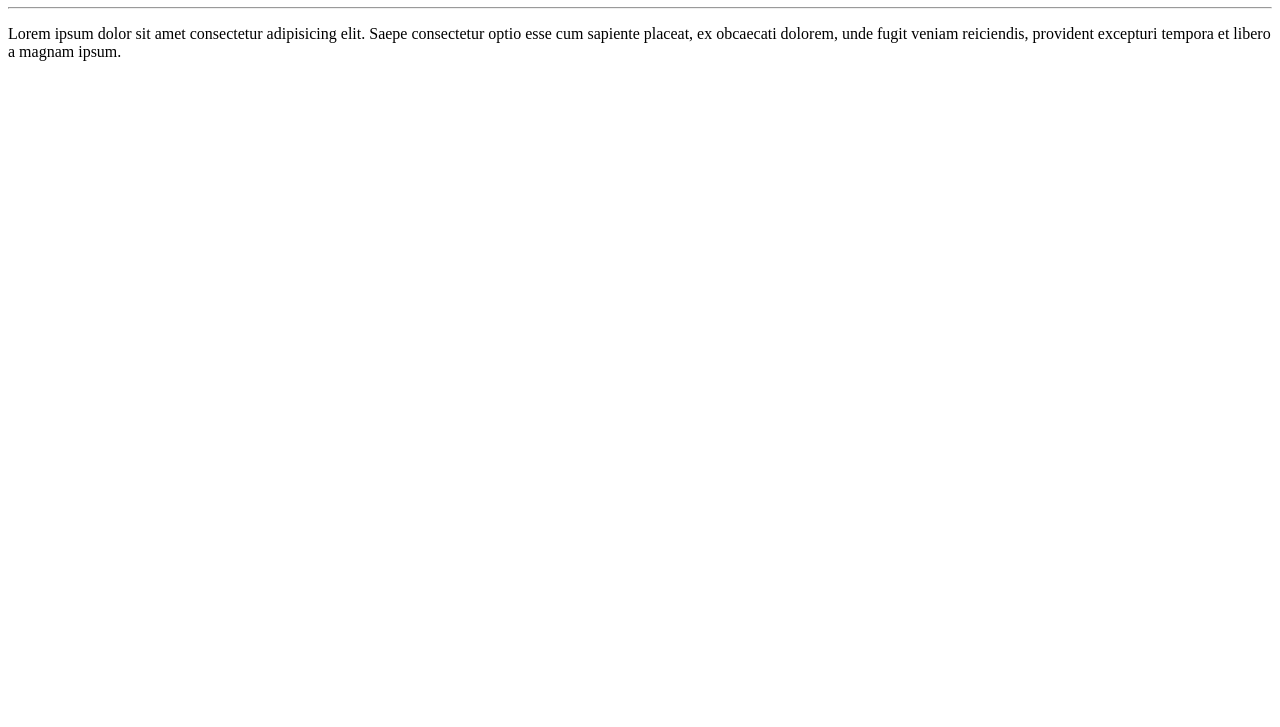
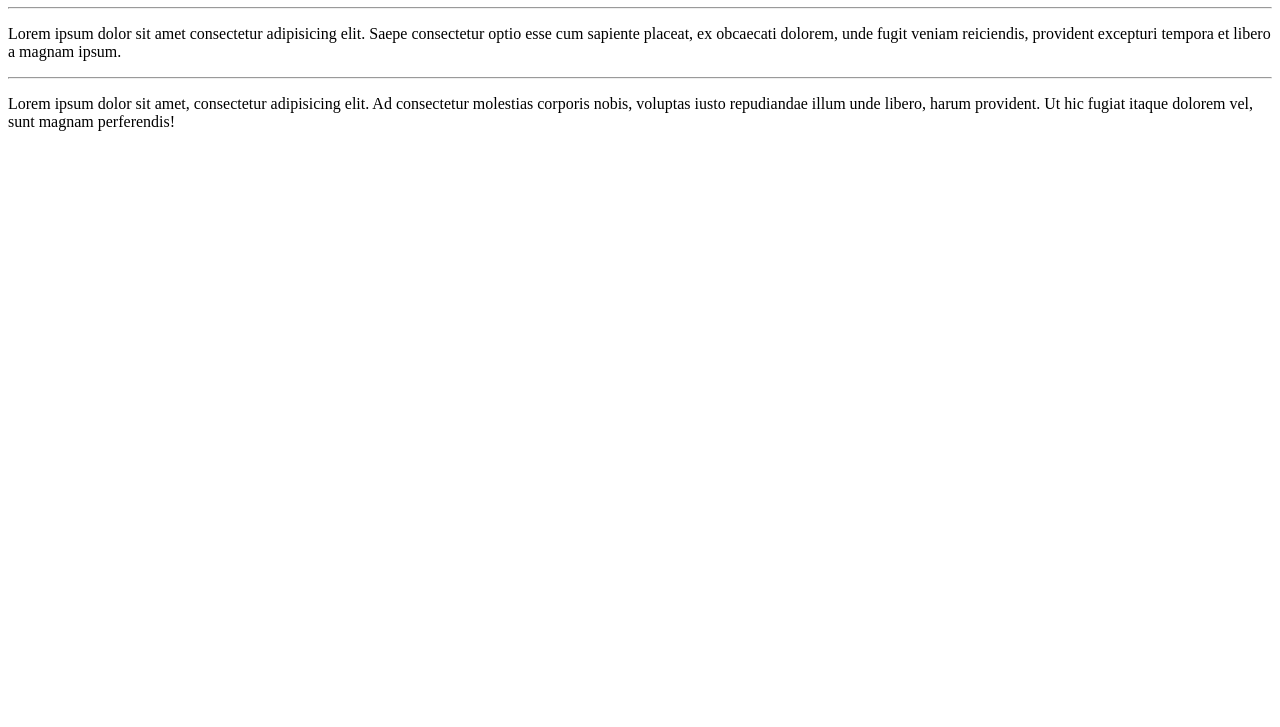
Before and after one commit to vlupato/Ola-Mundo, a plain HTML site: page site exemplo/index.html in a window 1280 px wide. Shown: the part 73-800 px from the top of the page. Drawn offline with Linux system fonts and the light colour scheme.

Commit message:
Adicionei um parárgrafo

```diff
--- a/site exemplo/index.html
+++ b/site exemplo/index.html
@@ -10,6 +10,8 @@
     <h1> Olá Mundo</h1>
     <hr>
     <p>Lorem ipsum dolor sit amet consectetur adipisicing elit. Saepe consectetur optio esse cum sapiente placeat, ex obcaecati dolorem, unde fugit veniam reiciendis, provident excepturi tempora et libero a magnam ipsum.</p>
+    <hr>
+    <p>Lorem ipsum dolor sit amet, consectetur adipisicing elit. Ad consectetur molestias corporis nobis, voluptas iusto repudiandae illum unde libero, harum provident. Ut hic fugiat itaque dolorem vel, sunt magnam perferendis!</p>
 
 </body>
 </html>
```
